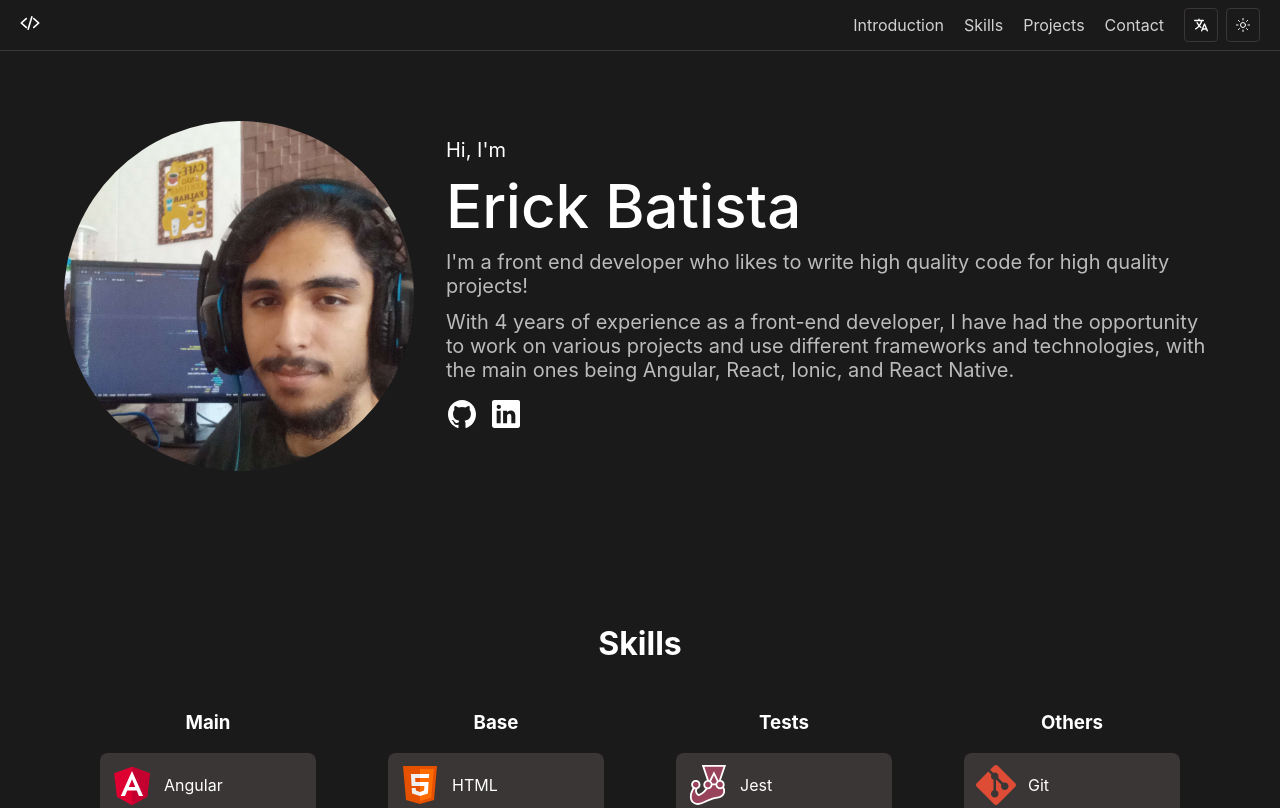
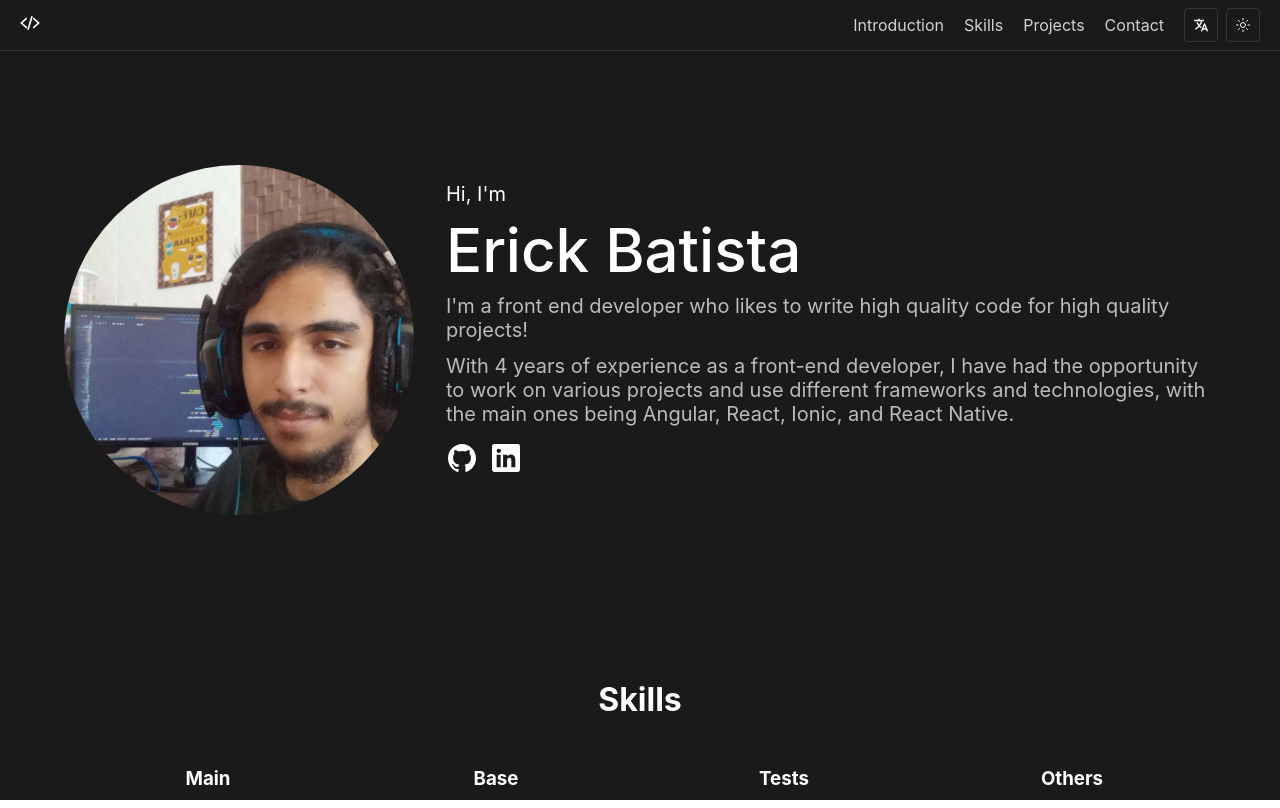
Before and after one commit to ErickSasaki/portfolio, a React (Create React App) app: page / in a window 1280 px wide. Shown: the top 808 px of the page. Built offline with nearby package versions, Linux system fonts and the light colour scheme.

Commit message:
feat: scrollbar style

```diff
--- a/src/App.scss
+++ b/src/App.scss
@@ -1,7 +1,33 @@
 @import './theme/Colors.scss';
 @import './theme/Responsive.scss';
 
+$header-height: 50px;
+
 .app {
+    height: 100vh;
+    overflow: hidden;
+
+    .content {
+        height: calc(100% - $header-height);
+        overflow: auto;
+        scroll-behavior: smooth;
+        margin-top: $header-height;
+
+        &::-webkit-scrollbar {
+            width: 12px;
+            padding: 2px;
+        }
+
+        &::-webkit-scrollbar-track {
+            background-color: var(--app-scrollbar-track-color);
+        }
+
+        &::-webkit-scrollbar-thumb {
+            background-color: var(--app-scrollbar-thumb-color);
+            border-radius: 8px;
+        }
+    }
+
     background-color: var(--app-background-color);
     color: var(--app-text-color);
 
@@ -17,17 +43,13 @@
     }
 
     .section {
-        padding: 4rem;
+        padding: $header-height 4rem;
 
         @include largeDevices() {
             & {
-                padding: 2rem;
+                padding: $header-height 2rem;
             }
         }
     }
 
 }
-
-html {
-    scroll-behavior: smooth;
-}
--- a/src/App.tsx
+++ b/src/App.tsx
@@ -22,8 +22,11 @@ function App() {
         <TranslatorContext.Provider value={{language, setLanguage}}>
             <div className='app'>
                 <Header />
-                <Introduction />
-                <Skills />
+
+                <div className="content">
+                    <Introduction />
+                    <Skills />
+                </div>
             </div>
         </TranslatorContext.Provider>
     );
--- a/src/content/introduction/Introduction.scss
+++ b/src/content/introduction/Introduction.scss
@@ -1,11 +1,10 @@
 @import '../../theme/Responsive.scss';
 
 #introduction {
-    min-height: 50vh;
+    min-height: 60vh;
     max-width: 100vw;
     display: flex;
     align-items: center;
-    padding-top: 6rem;
 
     .introduction-wrapper {
         $animation-time: 0.25s;
@@ -89,7 +88,6 @@
             flex-direction: column;
             align-items: center;
             padding: 2rem;
-            padding-top: 6rem;
         }
 
         .introduction-wrapper {
@@ -106,10 +104,6 @@
     }
 
     @include smallDevices() {
-        & {
-            padding-top: 4rem;
-        }
-
         .introduction-wrapper {
             margin-left: 0.5rem;
         }
--- a/src/theme/Colors.scss
+++ b/src/theme/Colors.scss
@@ -6,6 +6,8 @@
     --app-border-color: #3b3636;
     --app-hover-background: #3b3636;
     --app-card-background-color: #3b3636;
+    --app-scrollbar-thumb-color: #3b3636;
+    --app-scrollbar-track-color: #292525;
 }
 
 body[theme='light'] {
@@ -15,4 +17,6 @@ body[theme='light'] {
     --app-border-color: #c9bdbd;
     --app-hover-background: #cdcdcd;
     --app-card-background-color: #e9e0e0;
+    --app-scrollbar-thumb-color: #c9bdbd;
+    --app-scrollbar-track-color: #e9e0e0;
 }
```
